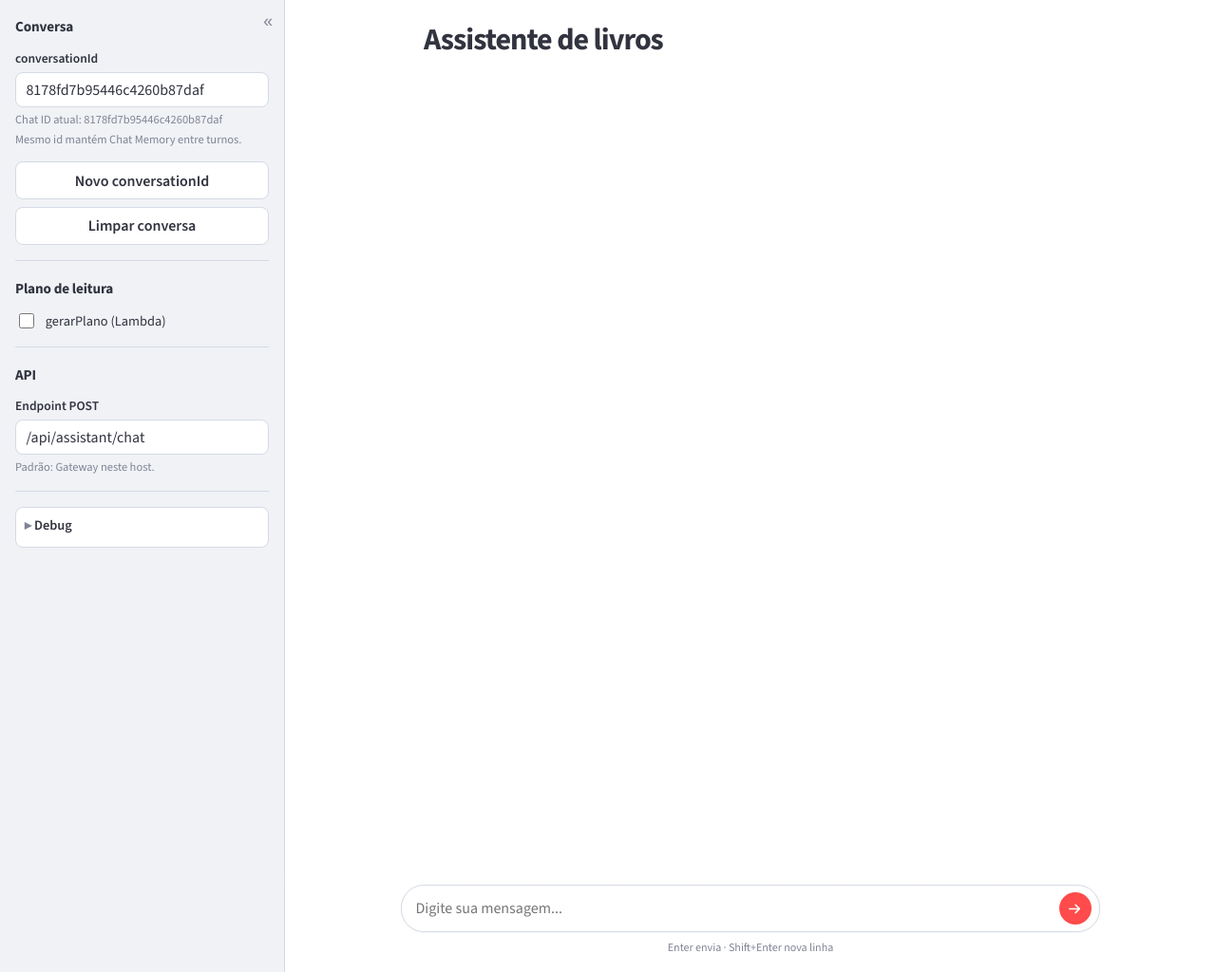
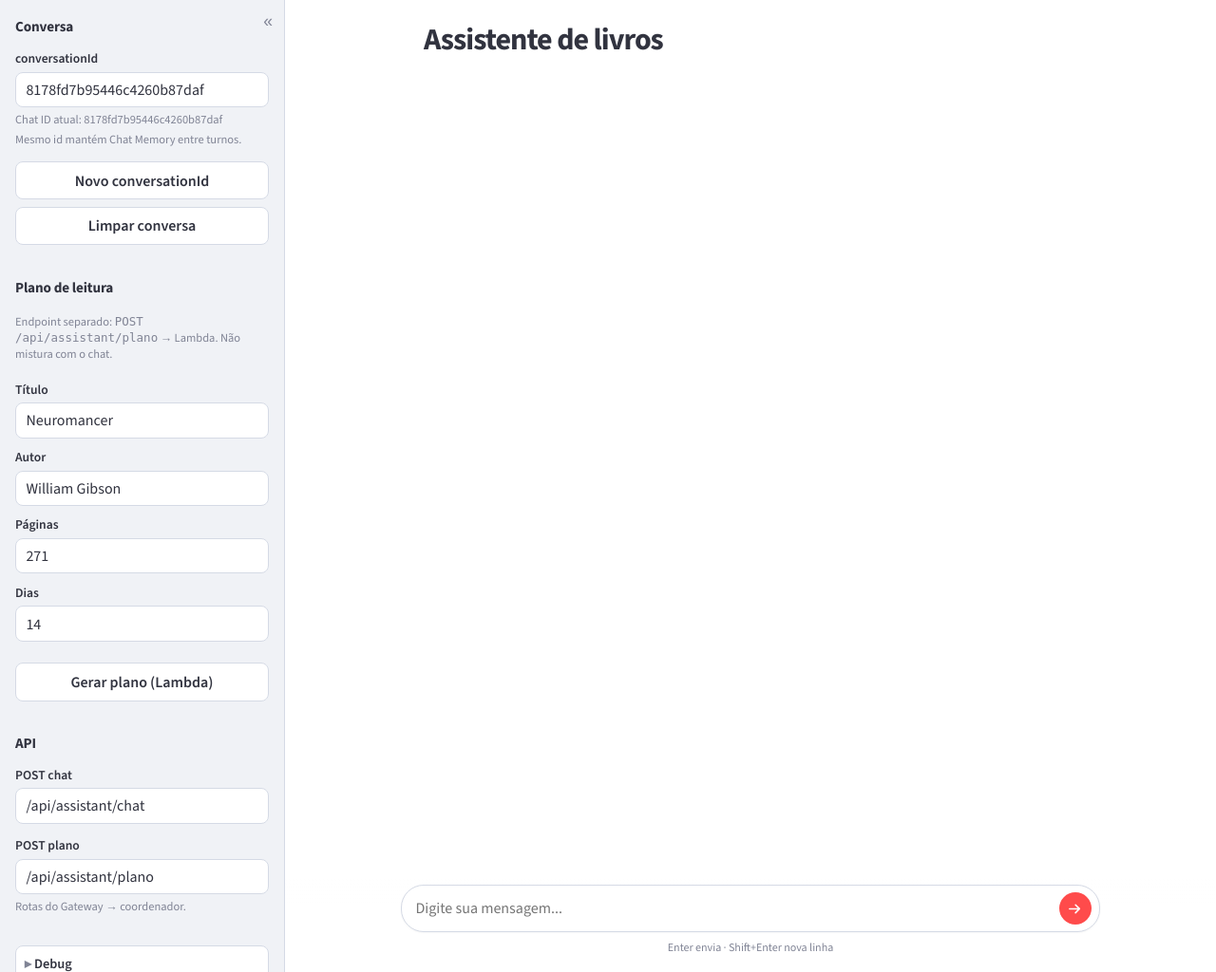
Before and after one commit to maycon-mdrs/ai-powered-web-application, a Spring Boot app: page /demo/index.html in a window 1280 px wide. Shown: the whole page at 95% size. Run offline with Spring Boot 4, Linux system fonts and the light colour scheme.

Commit message:
feat: split chat and reading-plan into separate assistant endpoints
Keep MS-IA chat on POST /api/assistant/chat and Lambda plan on POST /api/assistant/plano so the demo UI no longer mixes unrelated replies.

Co-authored-by: Cursor <cursoragent@cursor.com>

```diff
--- a/api-gateway/src/main/resources/static/demo/index.html
+++ b/api-gateway/src/main/resources/static/demo/index.html
@@ -387,11 +405,8 @@
       <hr class="divider" />
 
       <h2 class="section-title">Plano de leitura</h2>
-      <label class="toggle">
-        <input type="checkbox" id="gerarPlano" />
-        <span>gerarPlano (Lambda)</span>
-      </label>
-      <div id="livroFields" hidden>
+      <p class="st-help">Endpoint separado: <code>POST /api/assistant/plano</code> → Lambda. Não mistura com o chat.</p>
+      <div id="livroFields">
         <div class="widget">
           <label class="st-label" for="titulo">Título</label>
           <input id="titulo" type="text" value="Neuromancer" />
@@ -409,14 +424,21 @@
           <input id="dias" type="number" value="14" min="1" />
         </div>
       </div>
+      <div class="btn-row" style="margin-top:.55rem">
+        <button type="button" class="btn btn-secondary" id="gerarPlanoBtn">Gerar plano (Lambda)</button>
+      </div>
 
       <hr class="divider" />
 
       <h2 class="section-title">API</h2>
       <div class="widget">
-        <label class="st-label" for="apiBase">Endpoint POST</label>
-        <input id="apiBase" type="text" value="/api/assistant/chat" />
-        <p class="st-help">Padrão: Gateway neste host.</p>
+        <label class="st-label" for="apiChat">POST chat</label>
+        <input id="apiChat" type="text" value="/api/assistant/chat" />
+      </div>
+      <div class="widget">
+        <label class="st-label" for="apiPlano">POST plano</label>
+        <input id="apiPlano" type="text" value="/api/assistant/plano" />
+        <p class="st-help">Rotas do Gateway → coordenador.</p>
       </div>
 
       <hr class="divider" />
@@ -472,9 +494,6 @@
     syncCaption();
 
     $("conversationId").addEventListener("input", syncCaption);
-    $("gerarPlano").addEventListener("change", (e) => {
-      $("livroFields").hidden = !e.target.checked;
-    });
 
     $("collapseBtn").addEventListener("click", () => {
       document.body.classList.add("sidebar-collapsed");
@@ -492,7 +511,7 @@
       threadInner.innerHTML = "";
       loadingEl = null;
       setDebug("Conversa limpa.");
-      setLoading(false);
+      setBusy(false);
     });
 
     function esc(s) {
@@ -502,15 +521,77 @@
         .replaceAll(">", "&gt;");
     }
 
+    /** Markdown leve (escape + bold/italic/listas/hr) para replies da IA. */
+    function mdToHtml(text) {
+      const lines = String(text).replace(/\r\n/g, "\n").split("\n");
+      const out = [];
+      let para = [];
+      let listType = null;
+      let listItems = [];
+
+      const flushPara = () => {
+        if (!para.length) return;
+        out.push("<p>" + inlineMd(para.join(" ")) + "</p>");
+        para = [];
+      };
+      const flushList = () => {
+        if (!listType) return;
+        const tag = listType;
+        out.push("<" + tag + ">" + listItems.map((i) => "<li>" + inlineMd(i) + "</li>").join("") + "</" + tag + ">");
+        listType = null;
+        listItems = [];
+      };
+      const inlineMd = (s) => esc(s)
+        .replace(/\*\*(.+?)\*\*/g, "<strong>$1</strong>")
+        .replace(/\*(.+?)\*/g, "<em>$1</em>");
+
+      for (const raw of lines) {
+        const line = raw.trimEnd();
+        const trimmed = line.trim();
+        if (!trimmed) {
+          flushPara();
+          flushList();
+          continue;
+        }
+        if (/^---+$/.test(trimmed)) {
+          flushPara();
+          flushList();
+          out.push("<hr>");
+          continue;
+        }
+        const ol = trimmed.match(/^(\d+)\.\s+(.*)$/);
+        const ul = trimmed.match(/^[-*]\s+(.*)$/);
+        if (ol) {
+          flushPara();
+          if (listType && listType !== "ol") flushList();
+          listType = "ol";
+          listItems.push(ol[2]);
+          continue;
+        }
+        if (ul) {
+          flushPara();
+          if (listType && listType !== "ul") flushList();
+          listType = "ul";
+          listItems.push(ul[1]);
+          continue;
+        }
+        flushList();
+        para.push(trimmed);
+      }
+      flushPara();
+      flushList();
+      return out.join("") || "<p></p>";
+    }
+
     function setDebug(text) {
       $("debugOut").textContent = text;
     }
 
-    function setLoading(on) {
+    function setBusy(on) {
       const controls = [
-        $("send"), $("message"), $("conversationId"), $("apiBase"),
-        $("gerarPlano"), $("titulo"), $("autor"), $("paginas"), $("dias"),
-        $("newConv"), $("clear")
+        $("send"), $("message"), $("conversationId"), $("apiChat"), $("apiPlano"),
+        $("titulo"), $("autor"), $("paginas"), $("dias"),
+        $("newConv"), $("clear"), $("gerarPlanoBtn")
       ];
       controls.forEach((el) => { el.disabled = on; });
       $("message").placeholder = on ? "Aguardando resposta..." : "Digite sua mensagem...";
@@ -523,7 +604,7 @@
 
       const av = document.createElement("div");
       av.className = "avatar " + (role === "user" ? "user" : "assistant");
-      av.textContent = role === "user" ? "U" : "AI";
+      av.textContent = role === "user" ? "U" : (opts.lambda ? "λ" : "AI");
 
       const body = document.createElement("div");
       body.className = "msg-body" + (opts.loading ? " loading" : "") + (opts.error ? " error" : "");
@@ -536,6 +617,20 @@
       return row;
     }
 
+    function renderPlano(p) {
+      const items = (p.checklist || []).map((i) => `<li>${esc(i)}</li>`).join("");
+      return (
+        `<div class="plano">` +
+        `<div class="plano-title">Plano Lambda</div>` +
+        `<p class="plano-meta">POST /api/assistant/plano · ${esc(p.titulo || "")}` +
+        (p.autor ? ` · ${esc(p.autor)}` : "") +
+        `</p>` +
+        `<div>${esc(String(p.paginasPorDia))} pág/dia · ${esc(String(p.diasDisponiveis))} dias</div>` +
+        `<div>${esc(p.mensagem || "")}</div>` +
+        `<ul>${items}</ul></div>`
+      );
+    }
+
     function autoGrow() {
       const ta = $("message");
       ta.style.height = "auto";
@@ -543,31 +638,26 @@
     }
     $("message").addEventListener("input", autoGrow);
 
-    async function send() {
+    async function sendChat() {
       const message = $("message").value.trim();
       if (!message || $("send").disabled) return;
 
       const conversationId = $("conversationId").value.trim() || newChatId();
-      const gerarPlano = $("gerarPlano").checked;
-      const body = { conversationId, message, gerarPlano };
-      if (gerarPlano) {
-        body.livro = {
-          titulo: $("titulo").value.trim(),
-          autor: $("autor").value.trim(),
-          paginasEstimadas: Number($("paginas").value) || 200,
-          diasDisponiveis: Number($("dias").value) || 14
-        };
+      if (!$("conversationId").value.trim()) {
+        $("conversationId").value = conversationId;
+        syncCaption();
       }
+      const body = { conversationId, message };
 
       addMessage("user", esc(message));
       $("message").value = "";
       autoGrow();
-      setLoading(true);
-      loadingEl = addMessage("assistant", "_Aguardando resposta..._", { loading: true });
+      setBusy(true);
+      loadingEl = addMessage("assistant", "Aguardando resposta...", { loading: true });
       const t0 = performance.now();
 
       try {
-        const res = await fetch($("apiBase").value, {
+        const res = await fetch($("apiChat").value, {
           method: "POST",
           headers: { "Content-Type": "application/json" },
           body: JSON.stringify(body)
@@ -583,7 +673,7 @@
         }
 
         setDebug(
-          "HTTP " + res.status + " · " + ms + "ms\n\n" +
+          "CHAT HTTP " + res.status + " · " + ms + "ms\n\n" +
           "— request —\n" + JSON.stringify(body, null, 2) + "\n\n" +
           "— response —\n" + (data ? JSON.stringify(data, null, 2) : raw.slice(0, 4000))
         );
@@ -593,32 +683,84 @@
           return;
         }
 
-        const reply = data?.reply ?? raw;
-        let html = esc(reply);
-        if (data?.plano) {
-          const p = data.plano;
-          const items = (p.checklist || []).map((i) => `<li>${esc(i)}</li>`).join("");
-          html += `<div class="plano"><div class="plano-title">Plano Lambda</div>${esc(p.titulo || "")} · ${esc(String(p.paginasPorDia))} pág/dia · ${esc(String(p.diasDisponiveis))} dias<br>${esc(p.mensagem || "")}<ul>${items}</ul></div>`;
-        }
-        addMessage("assistant", html);
+        addMessage("assistant", mdToHtml(String(data?.reply ?? raw)));
       } catch (e) {
         if (loadingEl) {
           loadingEl.remove();
           loadingEl = null;
         }
-        setDebug("Falha de rede: " + (e.message || e));
+        setDebug("Falha de rede (chat): " + (e.message || e));
         addMessage("assistant", esc(e.message || e), { error: true });
       } finally {
-        setLoading(false);
+        setBusy(false);
         $("message").focus();
       }
     }
 
-    $("send").addEventListener("click", send);
+    async function sendPlano() {
+      if ($("gerarPlanoBtn").disabled) return;
+      const titulo = $("titulo").value.trim();
+      if (!titulo) {
+        setDebug("Informe o título do livro para gerar o plano.");
+        return;
+      }
+      const body = {
+        titulo,
+        autor: $("autor").value.trim(),
+        paginasEstimadas: Number($("paginas").value) || 200,
+        diasDisponiveis: Number($("dias").value) || 14
+      };
+
+      setBusy(true);
+      loadingEl = addMessage("assistant", "Gerando plano na Lambda...", { loading: true, lambda: true });
+      const t0 = performance.now();
+
+      try {
+        const res = await fetch($("apiPlano").value, {
+          method: "POST",
+          headers: { "Content-Type": "application/json" },
+          body: JSON.stringify(body)
+        });
+        const raw = await res.text();
+        const ms = Math.round(performance.now() - t0);
+        let data = null;
+        try { data = JSON.parse(raw); } catch (_) {}
+
+        if (loadingEl) {
+          loadingEl.remove();
+          loadingEl = null;
+        }
+
+        setDebug(
+          "PLANO HTTP " + res.status + " · " + ms + "ms\n\n" +
+          "— request —\n" + JSON.stringify(body, null, 2) + "\n\n" +
+          "— response —\n" + (data ? JSON.stringify(data, null, 2) : raw.slice(0, 4000))
+        );
+
+        if (!res.ok) {
+          addMessage("assistant", esc(raw.slice(0, 2500) || "Falha ao gerar plano"), { error: true, lambda: true });
+          return;
+        }
+
+        addMessage("assistant", renderPlano(data), { lambda: true });
+      } catch (e) {
+        if (loadingEl) {
+          loadingEl.remove();
+          loadingEl = null;
+        }
+        setDebug("Falha de rede (plano): " + (e.message || e));
+        addMessage("assistant", esc(e.message || e), { error: true, lambda: true });
+      } finally {
+        setBusy(false);
+      }
+    }
+
+    $("send").addEventListener("click", sendChat);
+    $("gerarPlanoBtn").addEventListener("click", sendPlano);
     $("message").addEventListener("keydown", (e) => {
       if (e.key === "Enter" && !e.shiftKey) {
         e.preventDefault();
-        send();
+        sendChat();
       }
     });
 
```
Also changed, not shown: other parts of api-gateway/src/main/resources/static/demo/index.html (+24 -6 lines), docs/ambiente-aws.md (+5 -5 lines), docs/como-visualizar.md (+13 -7 lines), ms-coordenador/src/main/java/br/imd/ufrn/coordenador/web/AssistantController.java (+9 -4 lines), 1 other file.
